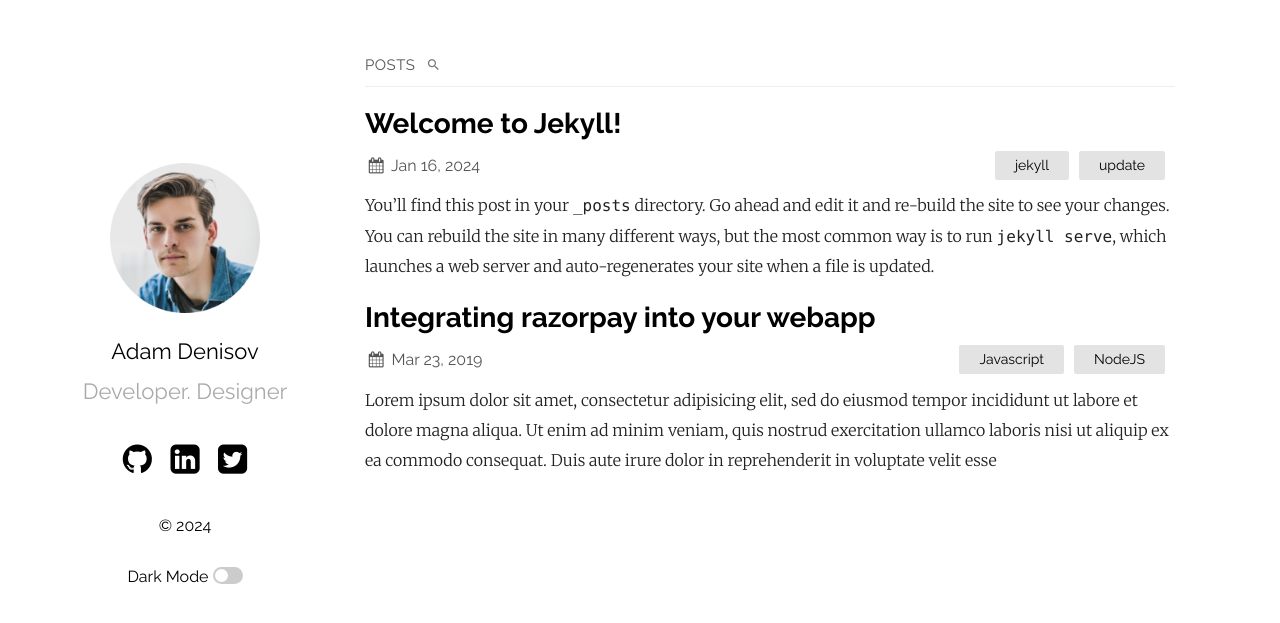
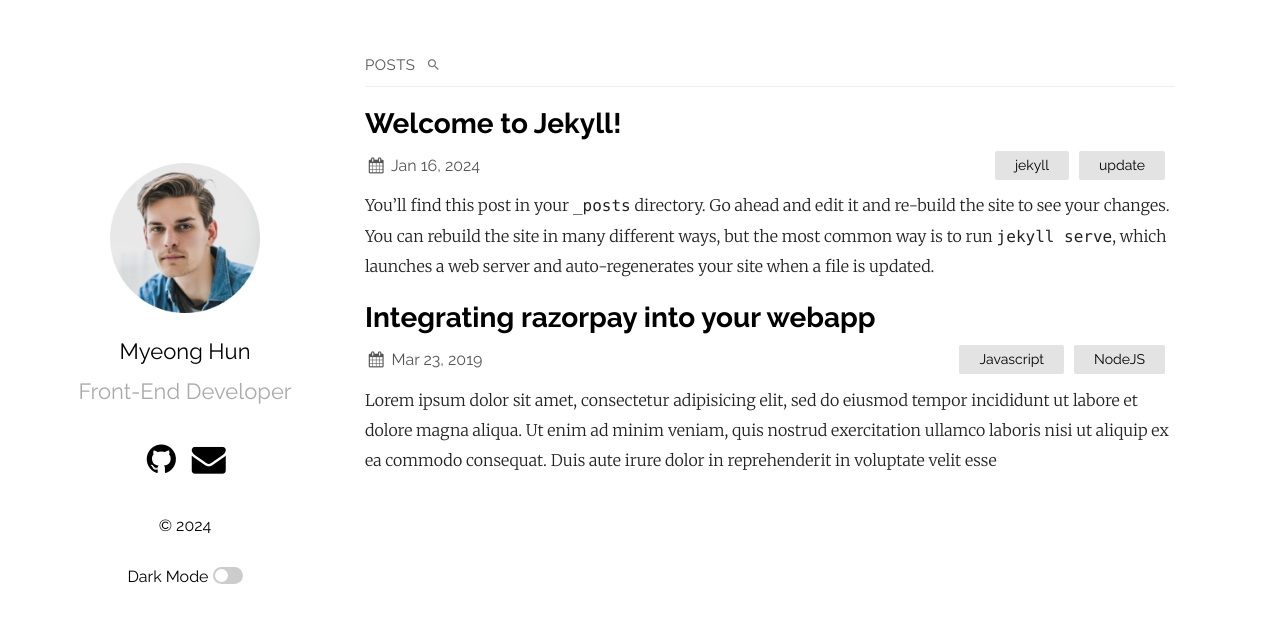
Before and after one commit to audgns722/audgns722.github.io, a Jekyll site: the page built from index.md, in a window 1280 px wide. Shown: the top 623 px of the page. Built offline with Jekyll 4.4.1, drawn with Linux system fonts in a browser that asks for light colours; some of the changed lines change nothing that is shown.

Commit message:
Update _config.yml

```diff
--- a/_config.yml
+++ b/_config.yml
@@ -1,6 +1,6 @@
-title: Your awesome title
+title: Developer M`Hun
 author: GitHub User
-email: your-email@domain.com
+email: audgns722@gmail.com
 description: > # this means to ignore newlines until "show_exerpts:"
   Write an awesome description for your new site here. You can edit this
   line in _config.yml. It will appear in your document head meta (for
@@ -12,8 +12,8 @@ show_excerpts: true # set to true to show excerpts on the homepage
 sass:
   sass_dir: _sass
 plainwhite:
-  name: Adam Denisov
-  tagline: Developer. Designer
+  name: Myeong Hun
+  tagline: Front-End Developer
   date_format: "%b %-d, %Y"
   sitemap: true # set to true to generate sitemap.xml content
   search: true # set to true to enable searchbar
@@ -26,9 +26,9 @@ plainwhite:
     - post
   # generate social links in footer
   social_links:
-    twitter: samarsault
-    github:  samarsault
-    linkedIn: in/samarsault
+    #twitter: samarsault
+    github:  https://github.com/audgns722
+    #linkedIn: in/samarsault
     #dribbble: jekyll
     #flickr:   jekyll
     #instagram: jekyll
@@ -38,7 +38,7 @@ plainwhite:
     #soundcloud: jekyll
     #telegram: jekyll
     #gitlab: jekyll
-    #email: jekyll
+    email: judgns722@gmail.com
 
     # Mastodon instances
     # mastodon:
```
